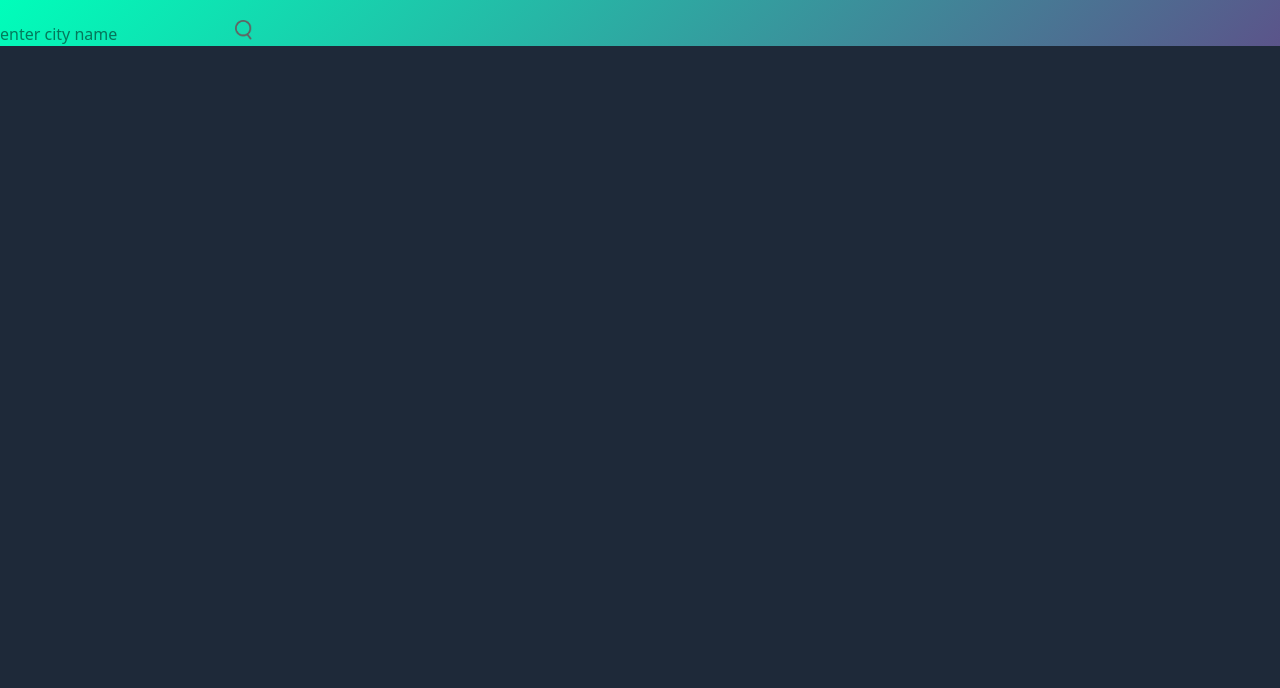
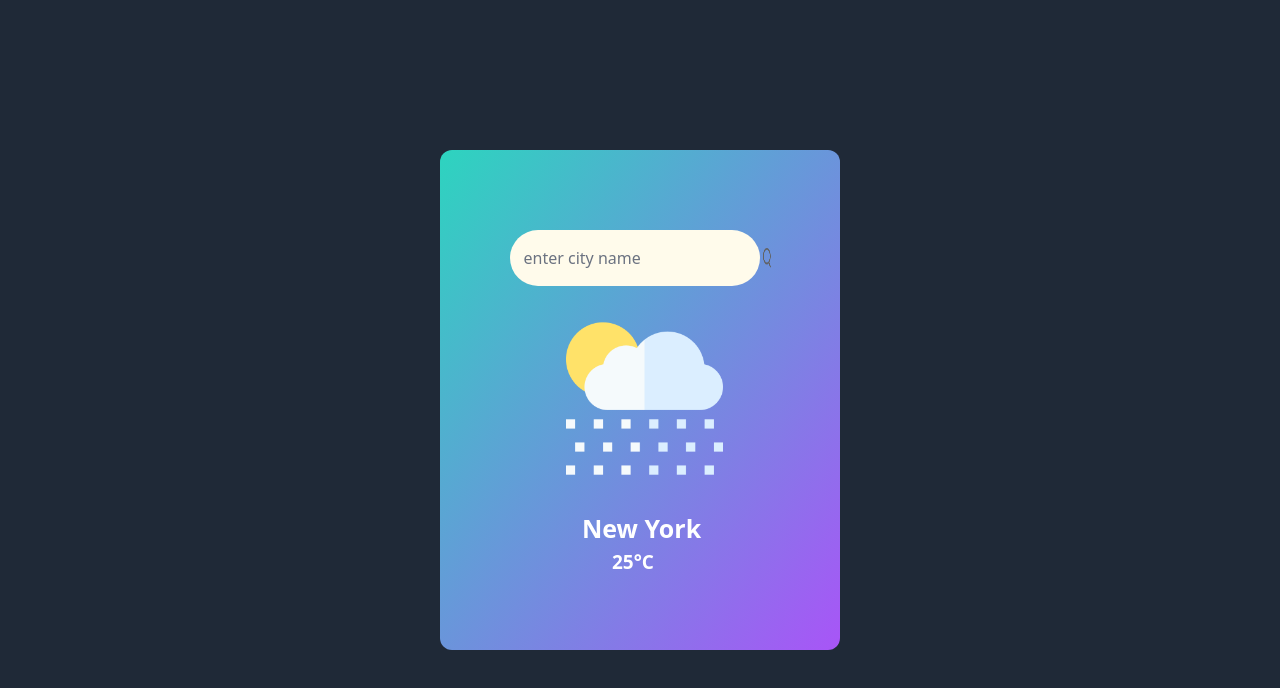
Before and after one commit to Chaithesh25/weather-app, a website: page weatherappfiles/page.html in a window 1280 px wide. Drawn offline with nearby package versions, Linux system fonts and the light colour scheme.

Commit message:
card done

```diff
--- a/weatherappfiles/page.html
+++ b/weatherappfiles/page.html
@@ -1,17 +1,32 @@
 <!DOCTYPE html>
 <html lang="en">
 <head>
-    <meta charset="UTF-8">
-    <meta name="viewport" content="width=device-width, initial-scale=1.0">
-    <title>Document</title>
-    <link rel="stylesheet" href="output.css">
+  <meta charset="UTF-8" />
+  <meta name="viewport" content="width=device-width, initial-scale=1.0"/>
+  <title>Responsive Search Box</title>
+  <script src="https://cdn.tailwindcss.com"></script>
 </head>
-<body class="bg-gray-800">
-   <div class=" bg-linear-[135deg,#00feba,#5b548a]  ">
-    <div class="">
-        <input type="text" placeholder="enter city name" class="">
-        <button ><img src="images/search.png" alt="" class=" h-[40px] pt-[20px] gap-10  " ></button>
+<body class="bg-gray-800 flex items-center justify-center min-h-screen">
+
+  <div class="flex-col w-[400px] h-[500px] bg-gradient-to-br from-teal-400 to-purple-500 rounded-xl  items-center justify-center">
+    <div class="flex items-center bg-amber-50 rounded-full py-2 px-4 w-full max-w-[250px]  mt-[20%]  justify-center ml-[70px]">
+      <input
+        type="text"
+        placeholder="enter city name"
+        class="flex-1 text-black bg-transparent h-[40px] rounded-full outline-none pl-4 placeholder-gray-500"
+      />
+      <button>
+        <img src="images/search.png" alt="Search" class="h-5 ml-2"/>
+      </button>
+
+
     </div>
-   </div>
+    <div class="ml-[23%] flex-col ">
+        <img src="images/rain.png" alt="">
+        <h2 class="text-white ml-[50px] text-[25px] font-bold">New York</h2>
+        <h1 class="text-white ml-[80px] text-[19px] font-bold">25°C</h1>
+    </div>
+  </div>
+<script src="scripts.js"></script>
 </body>
 </html>
```
Also changed, not shown: weatherappfiles/practice.html (added, +18 -0 lines), scripts.js (deleted), weatherappfiles/output.css, weatherappfiles/scripts.js (added).
